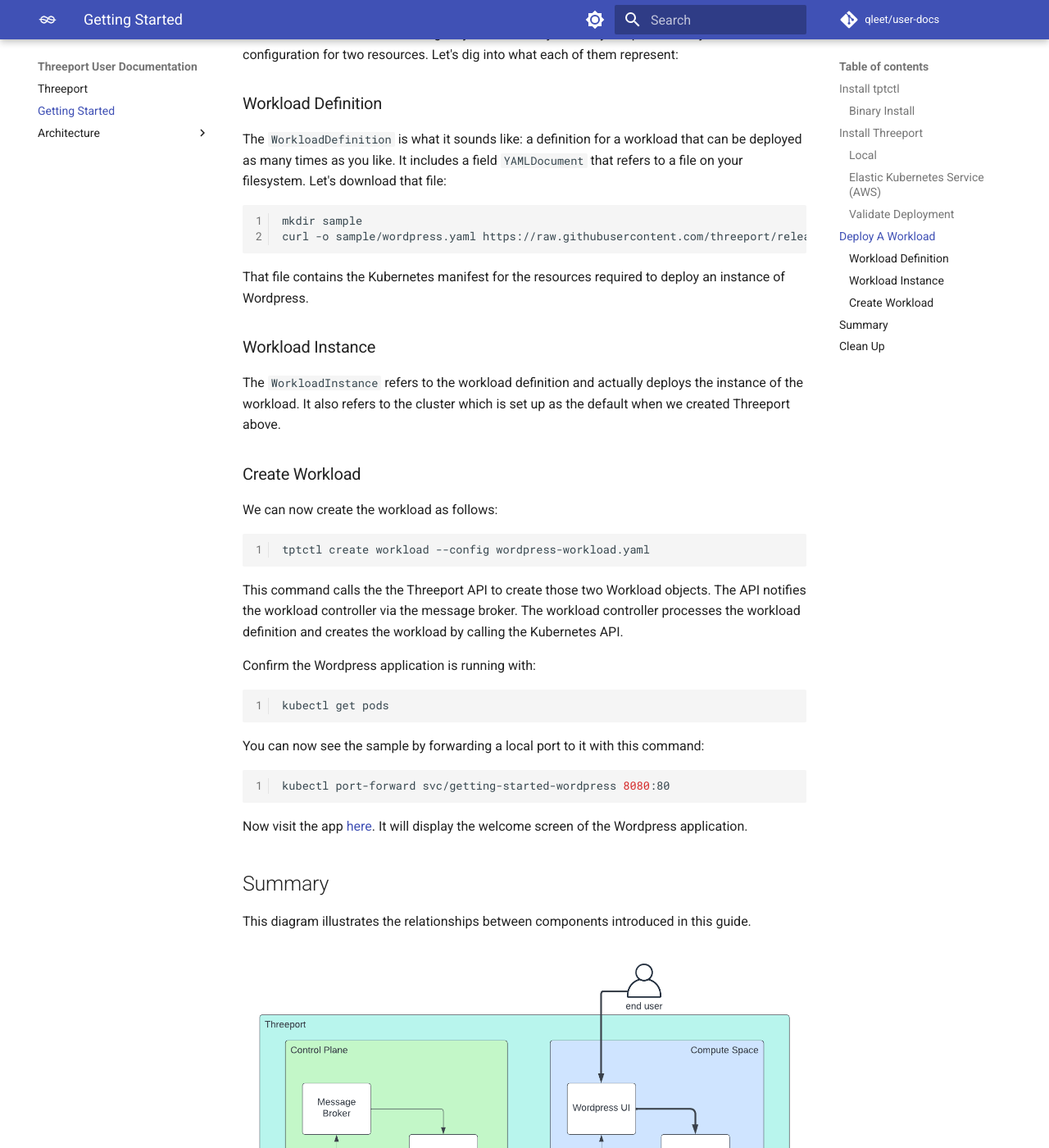
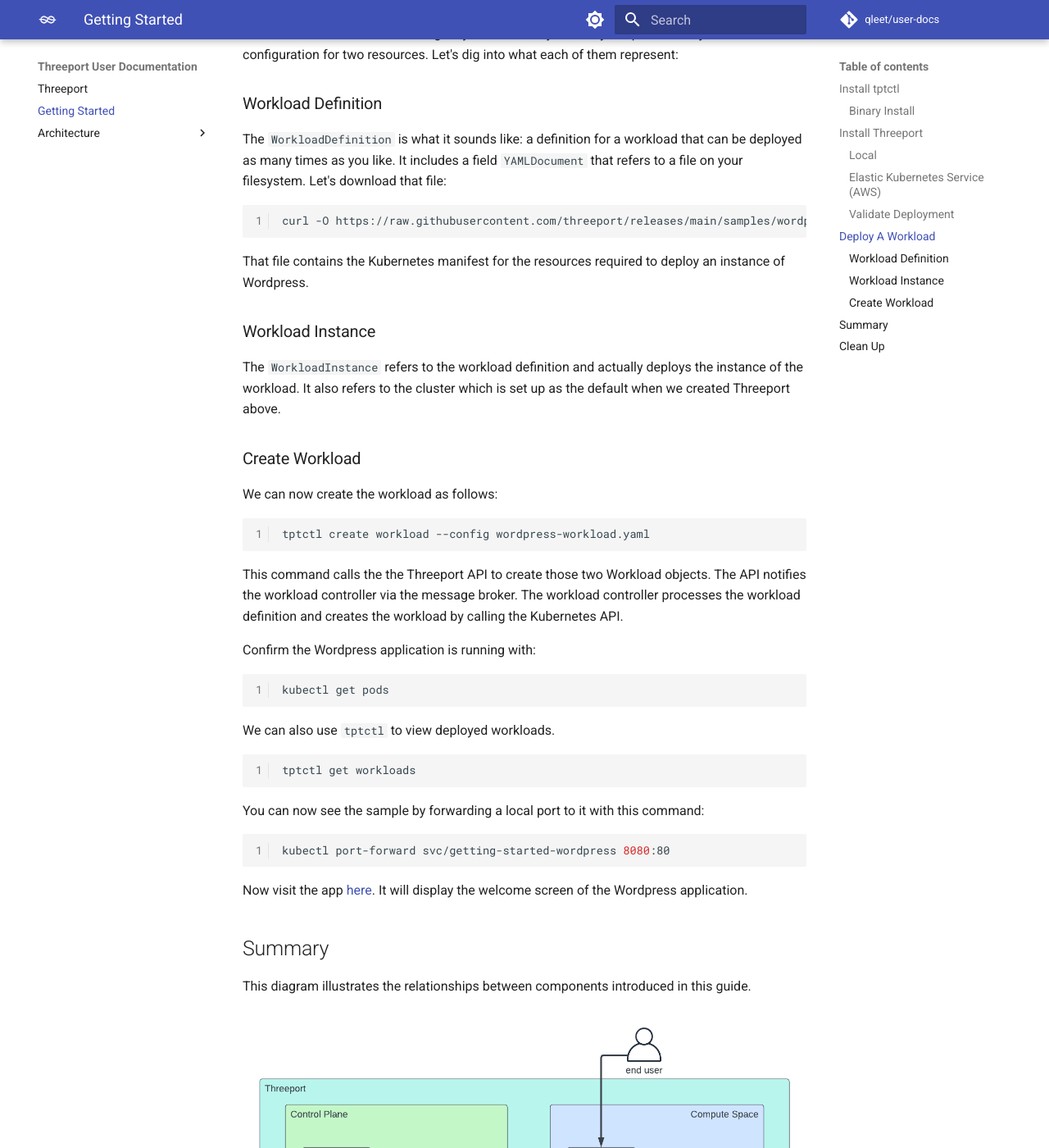
Before and after one commit to qleet/user-docs, an MkDocs documentation site: the page built from docs/getting-started.md, in a window 1280 px wide and 1400 px high, scrolled down 2256 px. Shown: the whole window at 82% size. Built offline with MkDocs 1.6.1 and Material for MkDocs 9.7.7, drawn with Linux system fonts in a browser that asks for light colours; comment, search, counter and statistics services are not loaded; some of the changed text lies outside the part shown.

Commit message:
docs: add tptctl get|delete workloads to Getting Started

````diff
--- a/docs/getting-started.md
+++ b/docs/getting-started.md
@@ -113,8 +113,7 @@
 file:
 
 ```bash
-mkdir sample
-curl -o sample/wordpress.yaml https://raw.githubusercontent.com/threeport/releases/main/samples/wordpress.yaml
+curl -O https://raw.githubusercontent.com/threeport/releases/main/samples/wordpress-manifest.yaml
 ```
 
 That file contains the Kubernetes manifest for the resources required to deploy an
@@ -144,6 +143,12 @@
 kubectl get pods
 ```
 
+We can also use `tptctl` to view deployed workloads.
+
+```bash
+tptctl get workloads
+```
+
 You can now see the sample by forwarding a local port to it with this command:
 
 ```bash
@@ -170,6 +175,11 @@
 
 ## Clean Up
 
+To delete a workload:
+```bash
+tptctl delete workload --config wordpress-workload.yaml
+```
+
 To uninstall the Threeport control plane locally:
 
 ```bash
````
